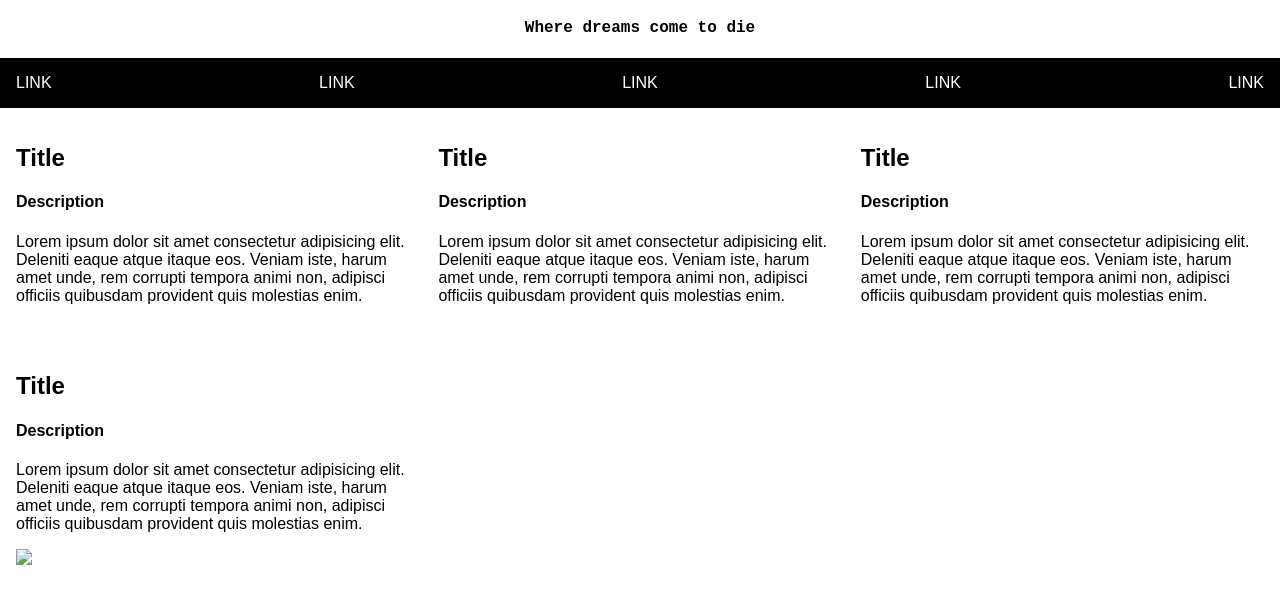
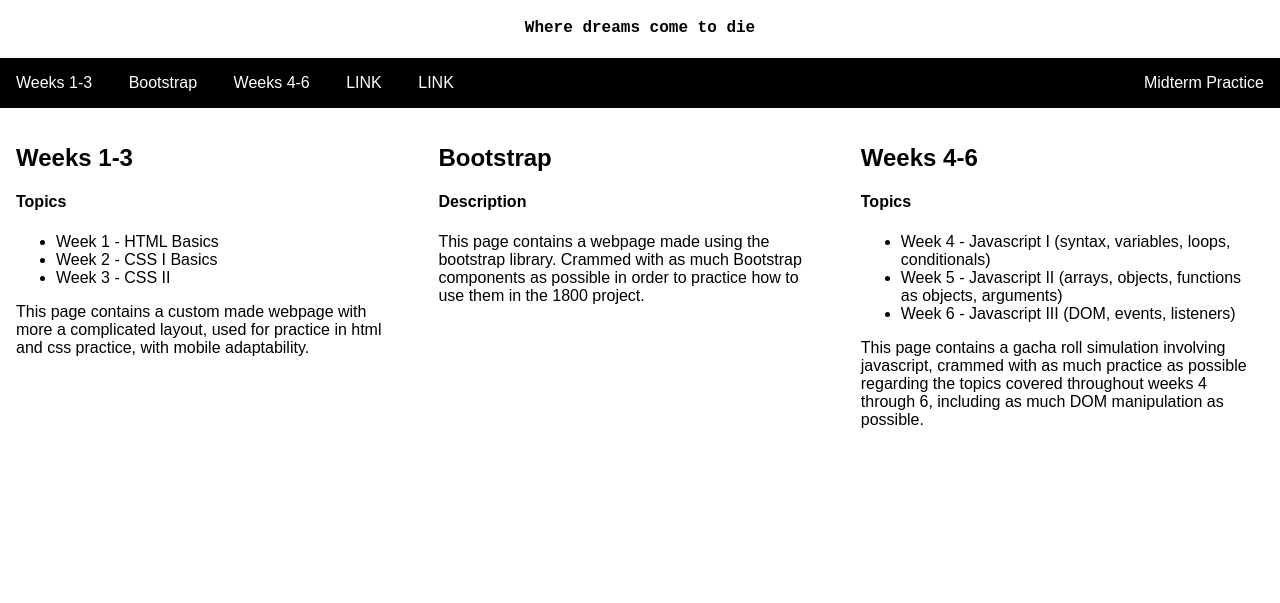
Before and after one commit to jwl0724/Web-Dev-Practice-Site, a plain HTML site: page index.html in a window 1280 px wide. Shown: the part 61-664 px from the top of the page. Drawn offline with Linux system fonts and the light colour scheme.

Commit message:
add links to redirect and add description of pages

```diff
--- a/index.html
+++ b/index.html
@@ -11,38 +11,47 @@
         <h4>Where dreams come to die</h4>
     </header>
     <div id="navbar">
-        <a href="#">LINK</a>
-        <a href="#">LINK</a>
-        <a href="#">LINK</a>
-        <a href="#">LINK</a>
-        <a href="#">LINK</a>
+        <div>
+            <a href="./adaptive.html">Weeks 1-3</a>
+            <a href="./bootstrap.html">Bootstrap</a>
+            <a href="./gacha.html">Weeks 4-6</a>
+            <a href="#">LINK</a>
+            <a href="#">LINK</a>
+        </div>
+        <div>
+            <a href="./midterm_home.html" id="midterm-link">Midterm Practice</a>
+        </div>
     </div>
     <div id="main">
         <div id="col-left">
             <div class="card">
-                <h2>Title</h2>
-                <h4>Description</h4>
-                <p>Lorem ipsum dolor sit amet consectetur adipisicing elit. Deleniti eaque atque itaque eos. Veniam iste, harum amet unde, rem corrupti tempora animi non, adipisci officiis quibusdam provident quis molestias enim.</p>
-            </div>
-            <div class="card">
-                <h2>Title</h2>
-                <h4>Description</h4>
-                <p>Lorem ipsum dolor sit amet consectetur adipisicing elit. Deleniti eaque atque itaque eos. Veniam iste, harum amet unde, rem corrupti tempora animi non, adipisci officiis quibusdam provident quis molestias enim.</p>
-                <img src="#">
+                <h2>Weeks 1-3</h2>
+                <h4>Topics</h4>
+                <ul>
+                    <li>Week 1 - HTML Basics</li>
+                    <li>Week 2 - CSS I Basics</li>
+                    <li>Week 3 - CSS II </li>
+                </ul>
+                <p>This page contains a custom made webpage with more a complicated layout, used for practice in html and css practice, with mobile adaptability.</p>
             </div>
         </div>
         <div id="col-mid">
             <div class="card">
-                <h2>Title</h2>
+                <h2>Bootstrap</h2>
                 <h4>Description</h4>
-                <p>Lorem ipsum dolor sit amet consectetur adipisicing elit. Deleniti eaque atque itaque eos. Veniam iste, harum amet unde, rem corrupti tempora animi non, adipisci officiis quibusdam provident quis molestias enim.</p>
+                <p>This page contains a webpage made using the bootstrap library. Crammed with as much Bootstrap components as possible in order to practice how to use them in the 1800 project.</p>
             </div>
         </div>
         <div id="col-right">
-            <div class="card rt">
-                <h2>Title</h2>
-                <h4>Description</h4>
-                <p>Lorem ipsum dolor sit amet consectetur adipisicing elit. Deleniti eaque atque itaque eos. Veniam iste, harum amet unde, rem corrupti tempora animi non, adipisci officiis quibusdam provident quis molestias enim.</p>
+            <div class="card">
+                <h2>Weeks 4-6</h2>
+                <h4>Topics</h4>
+                <ul>
+                    <li>Week 4 - Javascript I (syntax, variables, loops, conditionals)</li>
+                    <li>Week 5 - Javascript II (arrays, objects, functions as objects, arguments)</li>
+                    <li>Week 6 - Javascript III (DOM, events, listeners) </li>
+                </ul>
+                <p>This page contains a gacha roll simulation involving javascript, crammed with as much practice as possible regarding the topics covered throughout weeks 4 through 6, including as much DOM manipulation as possible.</p>
             </div>
         </div>
     </div>
```
